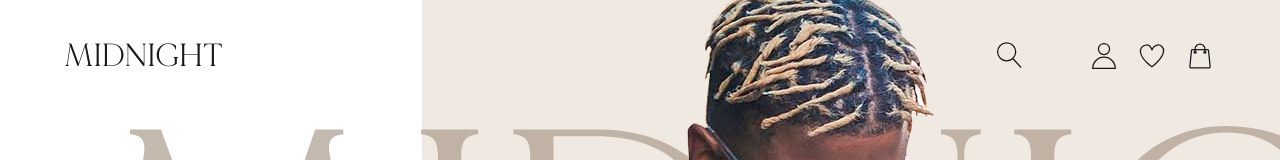
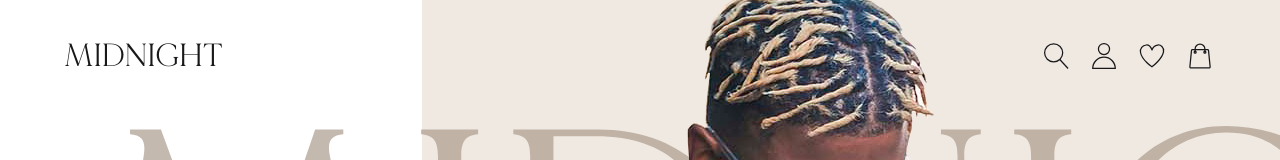
Before and after one commit to Sebasssssss/MIDNIGHT.CLOTHING, a React (Vite) app: page / in a window 1280 px wide. Shown: the top 160 px of the page. Built offline with nearby package versions, Linux system fonts and the light colour scheme; a web font is replaced by a local one.

Commit message:
Search form

```diff
--- a/src/components/Icons/Search.jsx
+++ b/src/components/Icons/Search.jsx
@@ -1,6 +1,6 @@
 import React from 'react'
 
-export default function Search() {
+export default function Search({ className }) {
   return (
     <svg
       xmlns="http://www.w3.org/2000/svg"
@@ -8,7 +8,7 @@ export default function Search() {
       strokeWidth="2.5"
       stroke="currentColor"
       fill="none"
-      className="w-[32px] h-[32px]"
+      className={`w-[32px] h-[32px] ${className}`}
     >
       <circle cx="27.31" cy="25.74" r="18.1"></circle>
       <path d="M39.58 39.04L56.14 57"></path>
--- a/src/components/SearchForm.jsx
+++ b/src/components/SearchForm.jsx
@@ -1,41 +1,42 @@
-import React, { useRef, useState } from 'react'
+import React, { useState, useRef } from 'react'
 import Search from './Icons/Search'
 
 export default function SearchForm() {
-  const [active, setActive] = useState(false)
+  const [focus, setFocus] = useState(false)
   const ref = useRef(null)
 
   const handleSubmit = e => {
     e.preventDefault()
   }
 
-  const handleClick = e => {
-    setActive(current => !current)
+  const handleFocus = () => {
+    ref.current.focus()
+    setFocus(current => !current)
   }
 
   return (
     <form
       onSubmit={handleSubmit}
-      className={`${
-        active ? 'bg-secondary text-textSecondary' : 'bg-transparent'
-      } inline-flex items-center gap-2 rounded transition-colors duration-300 px-2 py-1 hover:bg-tone2 hover:text-text`}
+      className="items-center gap-2 relative flex flex-col w-max"
     >
       <button
-        onClick={handleClick}
+        onClick={handleFocus}
+        type="submit"
         className={`${
-          active ? 'translate-x-0' : 'translate-x-[200px]'
-        } transition-transform duration-300`}
-        type="submit"
+          focus
+            ? '-translate-x-[220px] text-textSecondary top-1'
+            : 'translate-x-0 top-0'
+        } z-10 absolute right-0 transition-transform duration-200`}
       >
-        <Search />
+        <Search className={`${focus ? 'w-6 h-6' : null}`} />
       </button>
       <input
-        placeholder="Search Products"
+        ref={ref}
+        onBlur={() => setFocus(false)}
+        placeholder="Search Movie"
         className={`${
-          active
-            ? 'visible opacity-100 duration-500'
-            : 'invisible opacity-0 duration-100'
-        } bg-transparent outline-none transition-all`}
+          focus ? 'opacity-100' : 'opacity-0'
+        } bg-transparent focus:shadow-search focus:border-[#EB454F] w-[150px] focus:w-[250px] focus:bg-zinc-900 focus:text-white rounded-full focus:pl-8 box-border py-1 outline-none placeholder:text-[#58586a] transition-all duration-200`}
       />
     </form>
   )
```
